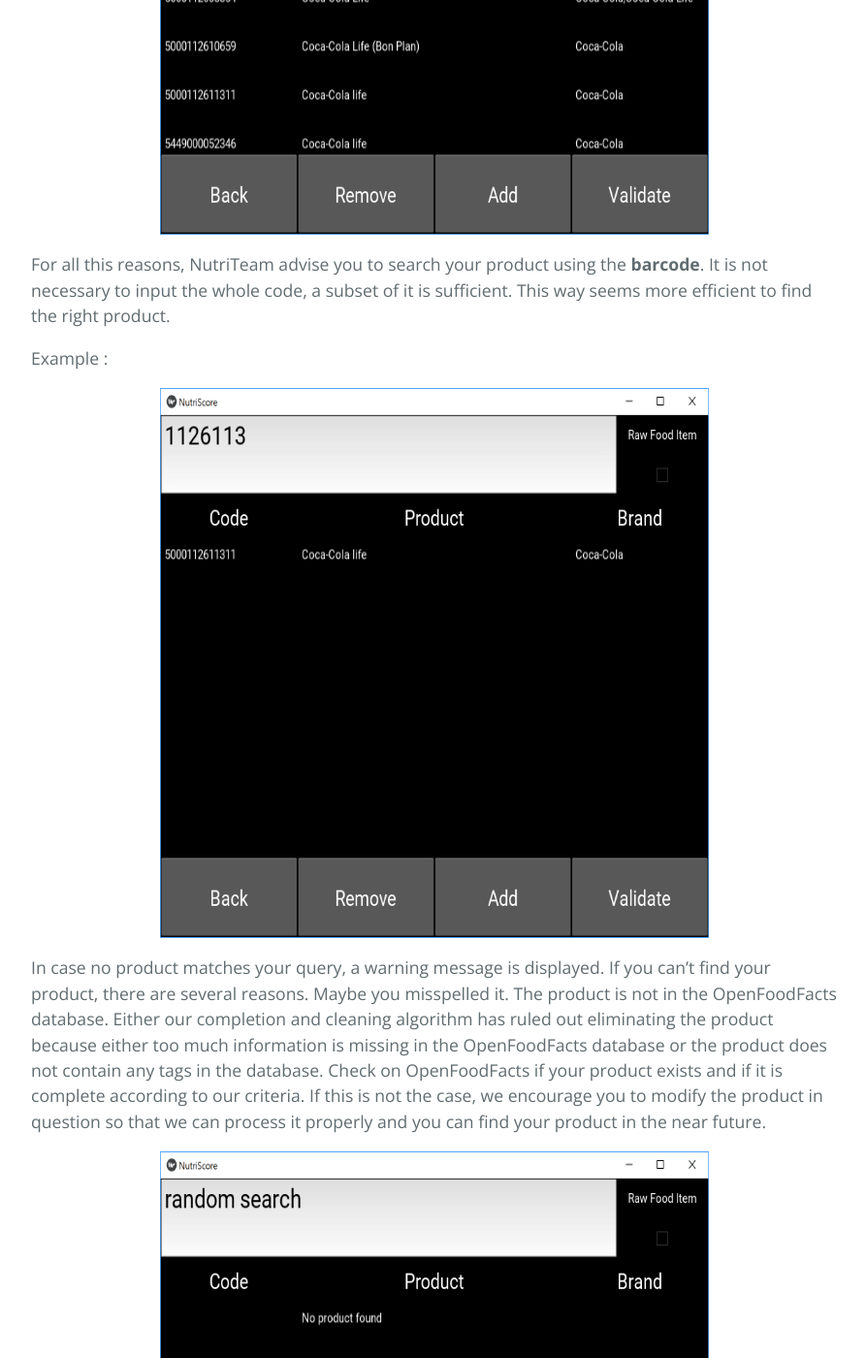
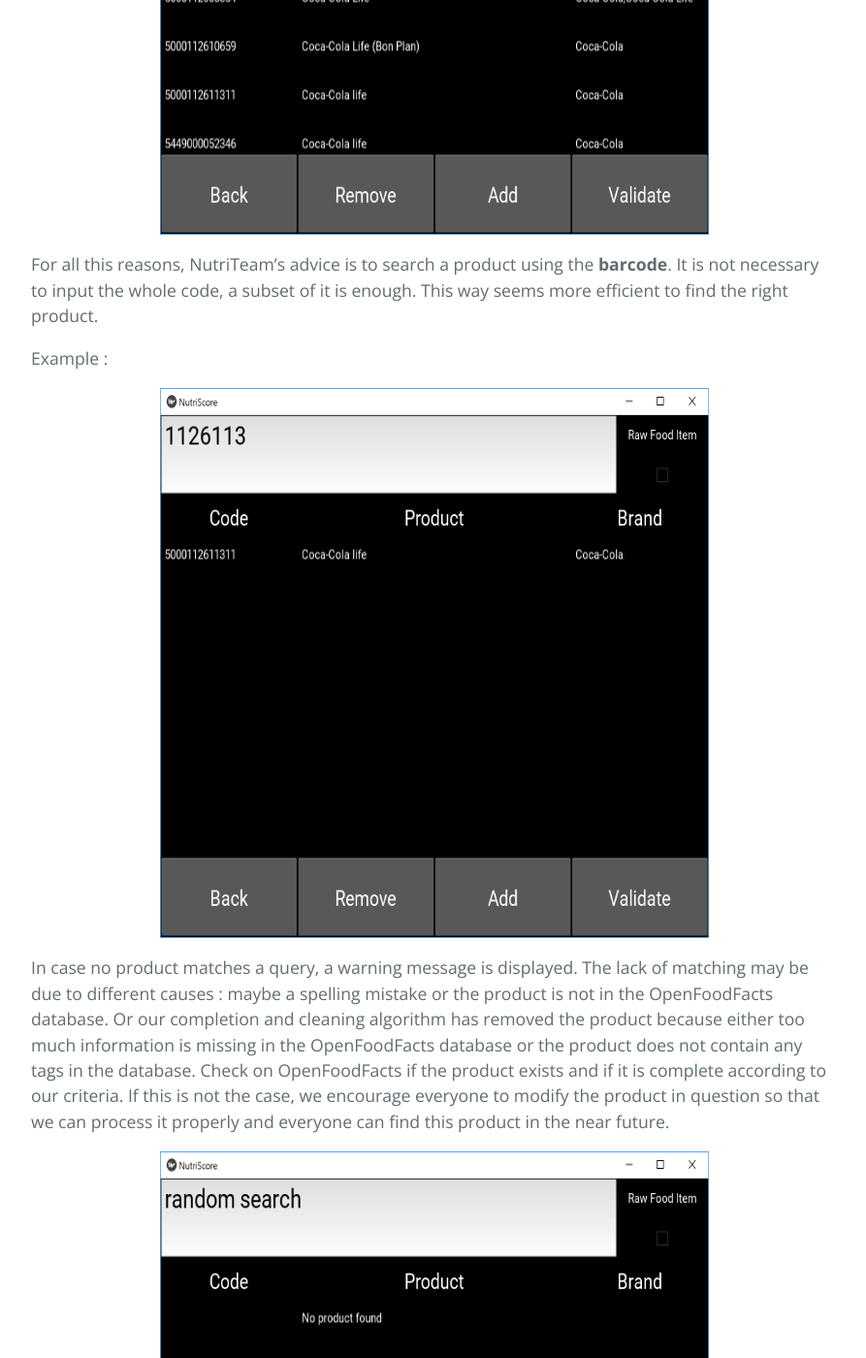
Before and after one commit to NutriTeam/Nutri_Score, a Jekyll site: the page built from app.md, in a window 1280 px wide and 1400 px high, scrolled down 11011 px. Shown: the whole window at 97% size, without its empty margins (192-1085 px from the left). Built offline with Jekyll 4.4.1, drawn with Linux system fonts in a browser that asks for light colours; some of the changed text lies outside the part shown.

Commit message:
Update app.md

```diff
--- a/app.md
+++ b/app.md
@@ -52,54 +52,52 @@ This is simply the home screen of the application. Nothing special here, click o
 
 <p style="text-align:center;"><img src="./image/screen_profile.PNG" alt = "Screen Profile" class="img_app"></p>
 
-This is the main profile screen. You have now several options :
+This is the main profile screen. There is now several options :
 
 #### 1. Create New Profile
 
 <p style="text-align:center;"><img src="./image/screen_profile_new.PNG" alt = "Screen Profile New" class="img_app"></p>
 
-Pressing the **Create New Profile** button will let you complete a settings form in order to store the information needed for the recommendation e-mail.
+Pressing the **Create New Profile** button will create a new settings form to complete in order to store the information needed for the recommendation e-mail.
 
-**_Note !_** All your personal information is stored locally in the file `AppFolder/data/profile.csv`. Every piece of information can be modified directly by hand. *Be careful not to corrupt data.* **No information is collected by NutriTeam as everything is dealt with locally.**
+**_Note !_** All personal information is stored locally in the file `AppFolder/data/profile.csv`. Each piece of information can be modified directly by hand. *Be careful not to corrupt the data.* **No information is collected by NutriTeam as everything is dealt with locally.**
 
 #### 2. Select profile
 
 <p style="text-align:center;"><img src="./image/screen_profile_select.PNG" alt = "Screen Profile selected" class="img_app"></p>
 
-Pressing the **Select Profile** button will let you choose between already existing profiles. You will later be able to modify this profile if there is any error in the form. If no profile was created before, this list will be empty and you should instead create a new profile.
+Press the **Select Profile** button to choose between several existing profiles. It will be possible to modify this profile later if there is any error in the form. If no profile was created before, this list is empty and the only options are to create a new profile or pass.
 
 <p style="text-align:center;"><img src="./image/screen_profile_select_validate.PNG" alt = "Screen Profile Validate" class="img_app"></p>
 
-Once you selected the appropriate profile, you can press the **Validate** button which is now activated.
+Once the appropriate profile has been selected, press the **Validate** button which is now activated.
 
 #### 3. Pass
 
 <p style="text-align:center;"><img src="./image/screen_profile_pass.PNG" alt = "Screen Profile Pass" class="img_app"></p>
 
-If you choose not to create a profile, you can press the **Pass** button which will bring you directly to the [Product Screen](#4-product-screen). However, you will only get the NutriScore grade and not receive any other recommendations.
+It is possible to use the application without profile by pressing the **Pass** button which will bring directly to the [Product Screen](#4-product-screen). However, only the NutriScore grades will be computed and no other recommendations by e-mail.
 
 #### 4. Update
 
 <p style="text-align:center;"><img src="./image/screen_profile_updating.PNG" alt = "Screen Profile Updating" class="img_app"></p>
 
-As the database of *OpenFoodFacts* grows and improves daily, you might want to update the local database frequently, which can be done pressing this button. The button turns blue when it is updating. *Wait, do not press other buttons to avoid crashing the application !* Then, it turns green when the update is finished. Our team will update the database once per month.
+As the database of *OpenFoodFacts* grows and improves daily, it is great to update the local database frequently, which can be done pressing this button. The button turns blue when it is updating. *Wait, do not press other buttons to avoid crashing the application !* Then, it turns green when the update is finished. Our team will update the database once per month.
 
 <p style="text-align:center;"><img src="./image/screen_profile_update.PNG" alt = "Screen Profile Update" class="img_app"></p>
-
 
 ### 3. Settings Screen
 
 <p style="text-align:center;"><img src="./image/screen_settings.PNG" alt = "Screen Settings" class="img_app"></p>
 
-The Settings Screen is an optional screen. You can input your personal information in order to complete your profile. A complete profile will enable the recommendation e-mail.
+The Settings Screen is an optional screen to enter personal information in order to complete a profile. A complete profile will enable the recommendation e-mail.
 The profile need the following information :
 1. **Name** : Enter your name (It can be a pseudo, as it is used to distinguish the profiles and personalize the e-mail.)
 2. **Surname** : Enter your surname (It can be a pseudo, as it is used to distinguish the profiles and personalize the e-mail.)
 3. **Age** : Enter your age, in years. It must be an integer between 1 and 120. It is used for the computation of the recommendations.
 4. **Sex** : Check either Male or Female. It is a binary choice, unrelated to the gender, as nutrition tables take the sexual dimorphism of metabolism as a criterion.
-5. **Weight** : Enter your weight, in kilograms. It must be a positive integer
-. It is used for the computation of the recommendations.
-6. **Email** : Enter your e-mail in order to receive an message from us with your recommendations inside.
+5. **Weight** : Enter your weight, in kilograms. It must be a positive integer. It is used for the computation of the recommendations.
+6. **Email** : Enter your e-mail in order to receive a message from us with your recommendations inside.
 7. **Activity** : Check the radio button which describes the most your job, i.e. mainly seated, seated and standing or mainly standing. It is used for the computation of the recommendations.
 8. **Days** : Enter the number of days over which you want to evaluate your food consumption. It must be a positive integer.
 
@@ -109,17 +107,17 @@ Here is an example of a completed profile :
 
 <p style="text-align:center;"><img src="./image/screen_settings_profile.PNG" alt = "Screen Settings Profile" class="img_app"></p>
 
-Once again, it is possible to pass the profile, by pressing the **Pass** button. You will then not have any recommendation e-mail.
+Once again, it is possible to pass the profile, by pressing the **Pass** button. But no recommendation e-mail will be send out.
 
 <p style="text-align:center;"><img src="./image/screen_settings_pass.PNG" alt = "Screen Settings Pass" class="img_app"></p>
 
-You can also go back to the [Profile Screen](#2-profile-screen) by pressing on the **Back** button
+It is also possible to go back to the [Profile Screen](#2-profile-screen) by pressing on the **Back** button
 
 ## 4. Product Screen
 
 <p style="text-align:center;"><img src="./image/screen_product.PNG" alt = "Screen Product" class="img_app"></p>
 
-This is the most crucial screen of the application. Therefore, it is also the one most needs further improvements in both our algorithm and the *OpenFoodFacts* database.
+This is the most crucial screen of the application. Therefore, it is also the one most in need of further improvements in both our algorithm and the *OpenFoodFacts* database.
 
 The point of the screen is to select the different foods that make up the diet you want to analyse. There are several ways of searching an item, according to its nature, i.e *industrial, processed food* or *raw food*.
 
@@ -133,13 +131,13 @@ Example of trouble :
 
 <p style="text-align:center;"><img src="./image/screen_product_coca.PNG" alt = "Screen Product Coca" class="img_app"></p>
 
-For all this reasons, NutriTeam advise you to search your product using the **barcode**. It is not necessary to input the whole code, a subset of it is sufficient. This way seems more efficient to find the right product.
+For all this reasons, NutriTeam's advice is to search a product using the **barcode**. It is not necessary to input the whole code, a subset of it is enough. This way seems more efficient to find the right product.
 
 Example :
 
 <p style="text-align:center;"><img src="./image/screen_product_code.PNG" alt = "Screen Product code" class="img_app"></p>
 
-In case no product matches your query, a warning message is displayed. If you can't find your product, there are several reasons. Maybe you misspelled it. The product is not in the OpenFoodFacts database. Either our completion and cleaning algorithm has ruled out eliminating the product because either too much information is missing in the OpenFoodFacts database or the product does not contain any tags in the database. Check on OpenFoodFacts if your product exists and if it is complete according to our criteria. If this is not the case, we encourage you to modify the product in question so that we can process it properly and you can find your product in the near future.
+In case no product matches a query, a warning message is displayed. The lack of matching may be due to different causes : maybe a spelling mistake or the product is not in the OpenFoodFacts database. Or our completion and cleaning algorithm has removed the product because either too much information is missing in the OpenFoodFacts database or the product does not contain any tags in the database. Check on OpenFoodFacts if the product exists and if it is complete according to our criteria. If this is not the case, we encourage everyone to modify the product in question so that we can process it properly and everyone can find this product in the near future.
 
 <p style="text-align:center;"><img src="./image/screen_product_warning.PNG" alt = "Screen Product Warning" class="img_app"></p>
 
@@ -147,30 +145,29 @@ In case no product matches your query, a warning message is displayed. If you ca
 
 A large part of the food we buy does not belong to a brand. That is what we call *raw food*. For example, fruits, vegetables, unprocessed meat or fish fall into this category. All those products are not included in the *OpenFoodFacts* database. Therefore, we provide another way to get the nutritional values, base on an API from US Department of Agriculture.
 
-In order to add this kind of product, you have to activate the checkbox **Raw Food**, then write the product name and press enter. Only one product will displayed.
+In order to add this kind of product, it is required to activate the checkbox **Raw Food**, then write the product name and press enter. Only one product will displayed.
 
 <p style="text-align:center;"><img src="./image/screen_product_api.PNG" alt = "Screen Product API" class="img_app"></p>
 
-Once you found the desired product, click on it. The product should now appear highlighted in green.
+Once the desired product is found, click on it. The product should now appear highlighted in green.
 
-**_Note !_** The list of product can be quite long, you might have to scroll down.
+**_Note !_** The list of product can be quite long, you might have to scroll up or down.
 
 <p style="text-align:center;"><img src="./image/screen_product_selection.PNG" alt = "Screen Product Selected" class="img_app"></p>
 
-Once you selected the desired product, press the **Add** button or the **Remove** button if you made a mistake. In case you made a mistake without realizing it, it can still be dealt with later, so do not worry !
+Once the desired product is selected, press the **Add** button or the **Remove** button if it was a mistake. In case a mistake has been done without realizing it, it can still be dealt with later, so do no worries !
 
 <p style="text-align:center;"><img src="./image/screen_product_add.PNG" alt = "Screen Product Add" class="img_app"></p>
 
 <p style="text-align:center;"><img src="./image/screen_product_remove.PNG" alt = "Screen Product Remove" class="img_app"></p>
 
-You can then search the next product.
+It is now possible to search other products.
 
-**_Bug report_** When you search for another product, the green highlight will remain on the screen. However, the product under the highlight is not considered selected. You still have to press the desired product, else no product will be added or removed. This bug cannot be solved, as the clear method is still on the <a href="https://kivy.org/doc/stable/api-kivy.uix.recycleview.html?highlight=recycleview#module-kivy.uix.recycleview" target="_blanck">TO DO list of Kivy</a>.
+**_Bug report_** When searching for another product, the green highlight will remain on the screen. However, the product under the highlight is not considered selected. It is still required to press the desired product, else no product will be added or removed. This bug cannot be solved, as the clear method is still on the <a href="https://kivy.org/doc/stable/api-kivy.uix.recycleview.html?highlight=recycleview#module-kivy.uix.recycleview" target="_blanck">TO DO list of Kivy</a>.
 
 <p style="text-align:center;"><img src="./image/screen_product_validation.PNG" alt = "Screen Product Validated" class="img_app"></p>
 
-Once you added all the products that make up your diet you can press the **Validate** button.
-
+Once all the products that make up the user diet have been selected, press the **Validate** button.
 
 ### 5. Quantities Screen
 
@@ -178,12 +175,12 @@ Once you added all the products that make up your diet you can press the **Valid
 
 This screen is dedicated to the entry of quantities consumed by products. Each value has to be input individually, as a positive integer in grams or mililiters, according if it is solid food or beverages. If by mistake there is one or more unwanted products, it is possible to leave the quantity at 0 instead of returning to the [Product Screen](#4-product-screen) to remove it. In order to save a quantity, it is necessary to press the **Add** button of each product.
 
-**_Bug report_** There is a display bug with the **Add** button. The *on_press* animation happens on another button of the list, for unknown reasons. However, it is indeed the button you pressed which will save the quantity value of its corresponding product.
+**_Bug report_** There is a display bug with the **Add** button. The *on_press* animation happens on another button of the list, for unknown reasons. However, it is indeed the button pressed which will save the quantity value of its corresponding product.
 
 Example of filled in quantities :
 <p style="text-align:center;"><img src="./image/screen_quantities_filled.png" alt = "Screen Quantites Filled" class="img_app"></p>
 
-When all desired quantities are entered, you can press the **Validate** button.
+When all desired quantities are entered, press the **Validate** button.
 
 <p style="text-align:center;"><img src="./image/screen_quantities_validate.png" alt = "Screen Quantities Validated" class="img_app"></p>
 
@@ -199,7 +196,7 @@ Finally, the results will be displayed as in the image below.
 
 ### 7. E-mail
 
-If you completed your profile, you now have received an e-mail. Check your spam if you did not received it yet.
+If a profile was selected, an e-mail has been sent out to the email address. Check the spam folder if necessary.
 
 The E-mail is organized in several categories.
 
@@ -211,20 +208,20 @@ This is a reminder of the Nutri-Scores.
 
 #### 2. Recommendation
 
-This is recommendations according to your diet. The reference values come from <a href="http://www.sge-ssn.ch/fr/science-et-recherche/denrees-alimentaires-et-nutriments/recommandations-nutritionnelles/valeurs-de-reference-dach/" target="_blanck"
+This is recommendations according to the diet. The reference values come from <a href="http://www.sge-ssn.ch/fr/science-et-recherche/denrees-alimentaires-et-nutriments/recommandations-nutritionnelles/valeurs-de-reference-dach/" target="_blanck"
 	>Société Suisse de Nutrition (SSN)</a>. These recommendations are not for medical use and have been computed from <a href="https://world.openfoodfacts.org/" target="_blanck">	Open Food Facts</a> database.
 
 <p style="text-align:center;"><img src="./image/email_2.PNG" alt = "Email 2" class="img_app"></p>
 
 #### 3. Healthier product
 
-These are recommendations concerning the choice of your products. According to its category, it is determined if a product is the best one or if there is a better product. If so, this better product is suggested to you.
+These are recommendations concerning the choice of products. According to its category, it is determined if a product is the best one or if there is a better product. If so, this better product is suggested.
 
 <p style="text-align:center;"><img src="./image/email_3.PNG" alt = "Email 3" class="img_app"></p>
 
 #### 4. Selected products
 
-This is a reminder of the products you selected. They are linked to their page on *OpenFoodFacts*. You are strongly encouraged to look at these pages and correct/complete them if you find mistakes. That will let you improve *OpenFoodFacts* database, and therefore, this application.
+This is a reminder of the products selected. They are linked to their page on *OpenFoodFacts*. It is strongly encouraged to look at these pages and correct/complete them if mistakes are found. That will improve *OpenFoodFacts* database, and therefore, this application.
 
 <p style="text-align:center;"><img src="./image/email_4.PNG" alt = "Email 4" class="img_app"></p>
 
```
Also changed, not shown: other parts of app.md (+1 -1 lines).
